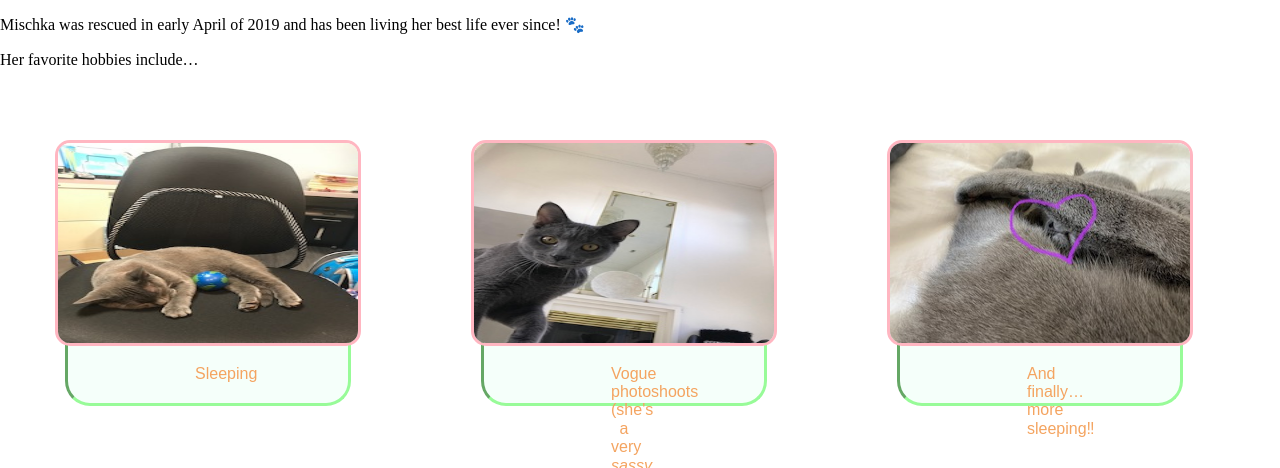
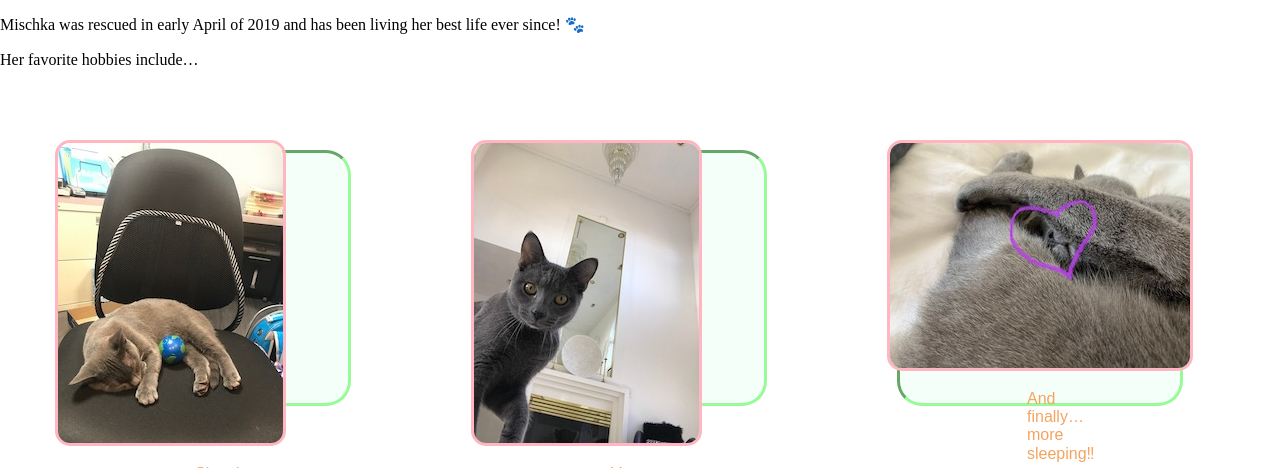
Before and after one commit to lbollenbacher/itmd361-project2, a plain HTML site: page index.html in a window 1280 px wide. Shown: the part 484-952 px from the top of the page. Drawn offline with Linux system fonts and the light colour scheme.

Commit message:
Update style.css

```diff
--- a/itmd361-project2-main/style.css
+++ b/itmd361-project2-main/style.css
@@ -16,8 +16,6 @@ div.gallery:hover {
 
 div.gallery img {
   margin: -63px;
-  width: 300px;
-  height: 200px;
   border: 3px solid LightPink;
   border-radius: 15px;
 }
```
